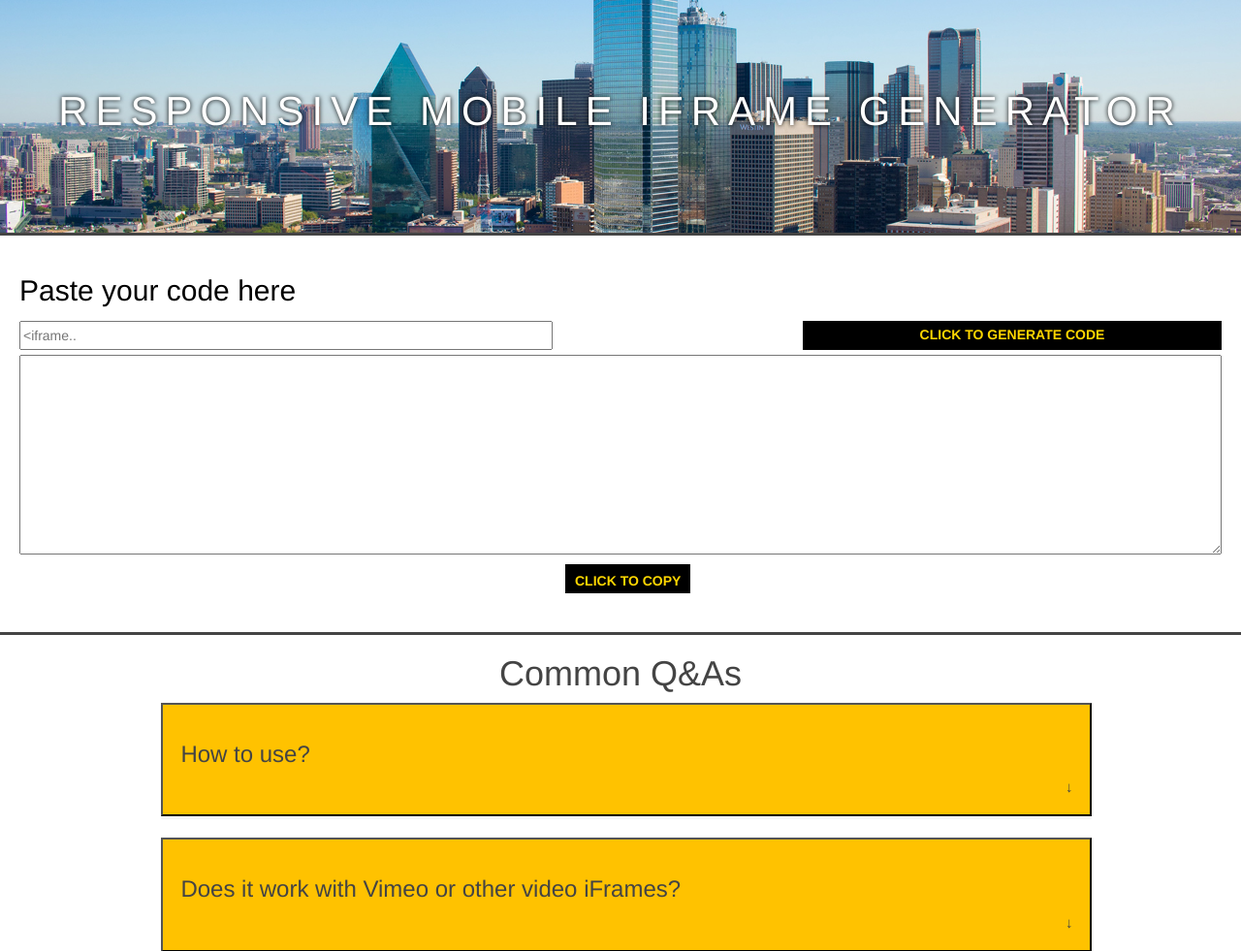
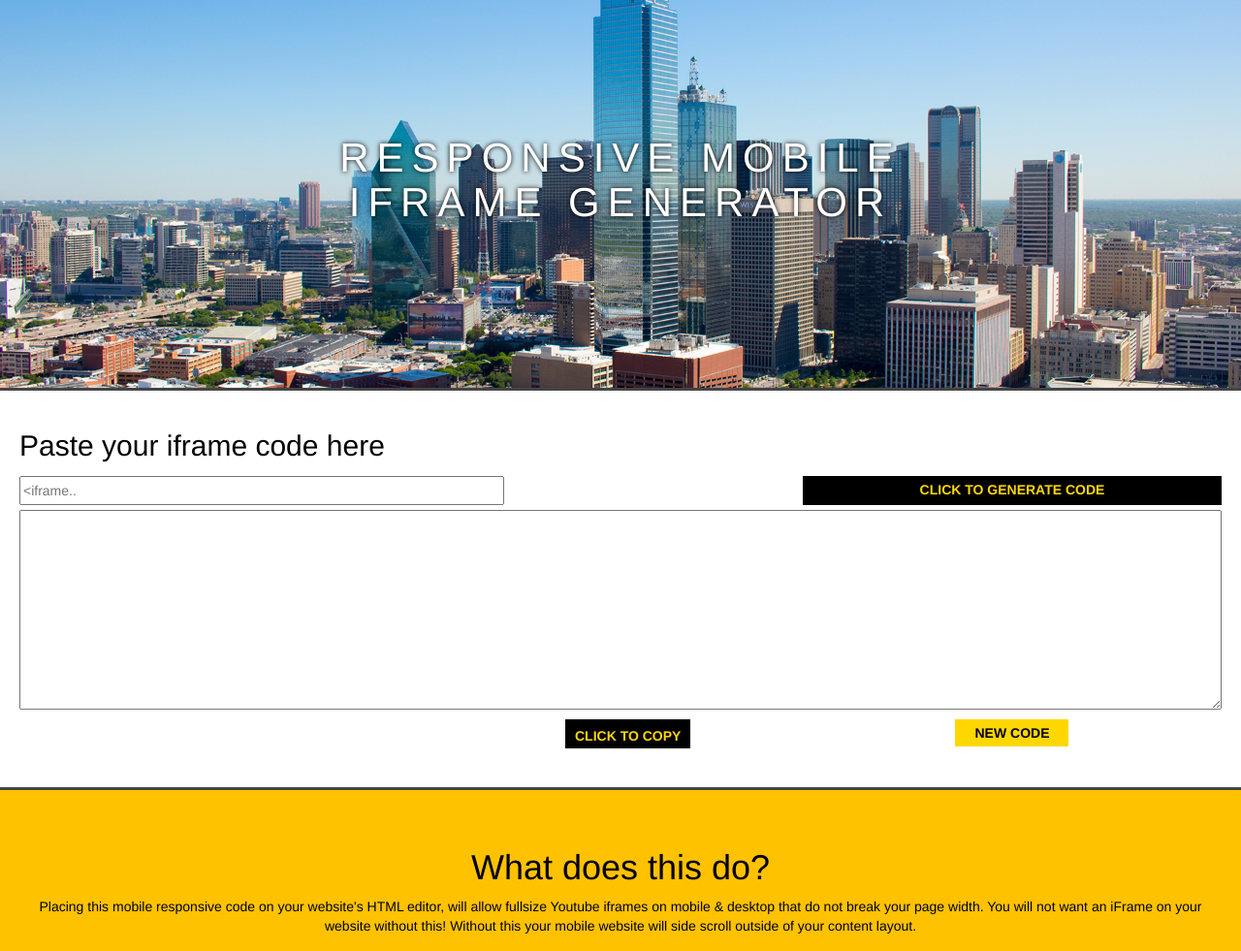
Before and after one commit to rickyhaswifi/entendy.com, a PHP site: page /Youtube-Mobile-Resize/index.html in a window 1280 px wide. Shown: the part 70-1051 px from the top of the page at 97% size. Run offline with PHP 8.4, Linux system fonts and the light colour scheme.

Commit message:
Add files via upload

```diff
--- a/Youtube-Mobile-Resize/index.html
+++ b/Youtube-Mobile-Resize/index.html
@@ -76,7 +76,7 @@
 
 	<div class="pimg1">
     <div class="ptext">
-  <div><h1>Responsive Mobile Iframe Generator</h1></div>
+  <div><h1>Responsive Mobile<br>Iframe Generator</h1></div>
     </div>
   </div>
 
@@ -108,7 +108,7 @@
 		<div id="content-tech">
 
 				<div class="servhead">
-					<h2>Paste your code here</h2>
+					<h2>Paste your iframe code here</h2>
 				</div>
 
 				<div class="oneserv">
@@ -123,11 +123,14 @@
 
 
 				<div class="twoserv">
-					<textarea id="codeOut" rows="10" cols="120" onclick="this.focus();this.select()" readonly="readonly"></textarea><br>
+					<textarea id="codeOut" name="codeOut" rows="10" cols="120" onclick="this.focus();this.select()" readonly="readonly"></textarea><br>
 				</div>
 
 				<div class="threeserv">
 				<button id="copyBlock1" class="button1">Click To Copy</button> <span id="copyAnswer"></span>
+				</div>
+				<div class="fourserv">
+<button id="button_clear" onclick="document.getElementById('tweetTextName').value = ''">New Code</button>
 </div>
 			</div>
 			<!-- CSS Generator-->
@@ -170,7 +173,7 @@
 
 			</script>
 			</br>
-
+<!-- copy text-->
 			<script type="text/javascript">
 			  // Setup the variables
 			var textarea = document.getElementById("codeOut");
@@ -196,12 +199,39 @@
 			</script>
 
 			<div id="ads">
+				<center>
 			<script async src="//pagead2.googlesyndication.com/pagead/js/adsbygoogle.js">
 			</script> <!-- entendy-header -->
 			<ins class="adsbygoogle" data-ad-client="ca-pub-7825991845252848" data-ad-format="auto" data-ad-slot="3304844759" data-full-width-responsive="true" style="display:block"></ins>
 			<script>
 			(adsbygoogle = window.adsbygoogle || []).push({});
 			</script>
+		</center>
+		</div>
+		<div class="what">
+			<h1>What does this do?</h1>
+			<p>Placing this mobile responsive code on your website's HTML editor, will allow fullsize Youtube iframes on mobile & desktop that do not break your page width. You will not want an iFrame on your website without this! Without this your mobile website will side scroll outside of your content layout.</p>
+
+<h2>Example with code</h2>
+<p>Fits all screen sizes</p>
+ <div class="video-container"> <iframe width="560" height="315" src="https://www.youtube.com/embed/IwEMDQIIliM" frameborder="0" allow="accelerometer; autoplay; encrypted-media; gyroscope; picture-in-picture" allowfullscreen></iframe>   </div>  <style> .video-container { position:relative; padding-bottom:56.25%; padding-top:30px; height:0; overflow:hidden; } .video-container iframe, .video-container object, .video-container embed { position:absolute; top:0; left:0; width:100%; height:100%; }  </style>
+
+<h2>Example without code</h2>
+<p>one size for all screen sizes</p>
+<iframe width="560" height="315" src="https://www.youtube.com/embed/IwEMDQIIliM" frameborder="0" allow="accelerometer; autoplay; encrypted-media; gyroscope; picture-in-picture" allowfullscreen></iframe>
+
+
+		</div>
+
+<div id="ads">
+				<center>
+			<script async src="//pagead2.googlesyndication.com/pagead/js/adsbygoogle.js">
+			</script> <!-- entendy-header -->
+			<ins class="adsbygoogle" data-ad-client="ca-pub-7825991845252848" data-ad-format="auto" data-ad-slot="3304844759" data-full-width-responsive="true" style="display:block"></ins>
+			<script>
+			(adsbygoogle = window.adsbygoogle || []).push({});
+			</script>
+		</center>
 		</div>
 
 <div class="QA" id="QA">
@@ -216,7 +246,7 @@
 
 <button class="accordion"><h3>Does it work with Vimeo or other video iFrames?</h3></button>
 <div class="panel">
-  <p>Yes! It will work with any video iFrame</p>
+  <p>Yes! It will work with any video iFrame.</p>
 </div>
 
 
@@ -283,12 +313,14 @@ for (i = 0; i < acc.length; i++) {
 -->
 
 <div id="ads">
+				<center>
 			<script async src="//pagead2.googlesyndication.com/pagead/js/adsbygoogle.js">
 			</script> <!-- entendy-header -->
 			<ins class="adsbygoogle" data-ad-client="ca-pub-7825991845252848" data-ad-format="auto" data-ad-slot="3304844759" data-full-width-responsive="true" style="display:block"></ins>
 			<script>
 			(adsbygoogle = window.adsbygoogle || []).push({});
 			</script>
+		</center>
 		</div>
 
 						<div class="footer">
--- a/Youtube-Mobile-Resize/style.css
+++ b/Youtube-Mobile-Resize/style.css
@@ -9,7 +9,7 @@ body, html {
 
 #ads {
   color: black;
-  background-color: #f4f4f4;
+  background-color: #222;
   border-bottom: #444 3px solid;
   width: 100%
   padding: 20px;
@@ -75,7 +75,7 @@ body, html {
 
 .pimg1 {
 	background-image:url("images/dallas-1080.jpg");
-	min-height:30%;
+	min-height:50%;
 	background-color: #222;
 }
 
@@ -257,6 +257,30 @@ li {
 	transition-duration: 0.3s;
 }
 
+#button_clear {
+	height: 28px;
+	color: black;
+	background: gold;
+	border: 0;
+	padding-left: 20px;
+	padding-right: 20px;
+	font-weight: bold;
+	text-transform: uppercase;
+	transition-duration: 0.3s;
+}
+
+#button_clear:hover {
+	height: 28px;
+	color: white;
+	background: #444;
+	border: 0;
+	padding-left: 20px;
+	padding-right: 20px;
+	font-weight: bold;
+	text-transform: uppercase;
+	transition-duration: 0.3s;
+}
+
 .header {
 	font-family: Arial;
 	color: #00aeef;
@@ -394,10 +418,7 @@ background-image: linear-gradient(-45deg, #ffc200, #fae900);
 /*  CSS Gen CSS */
 
 
-#tweetform, input{
-	height: 30px;
-	width: 550px;
-}
+
 
 .form1 {
   width: 0px;
@@ -499,6 +520,12 @@ height: 100;
 	text-align: center;
 }
 
+.fourserv {
+	grid-column: 4/4;
+	grid-row: 4/4;
+	text-align: center;
+}
+
 }
 
 /* QA STARt*/
@@ -561,6 +588,7 @@ color: white;
 }
 /* QA END*/
 
+
 .footer {
 	font-family: Arial;
 	color: white;
@@ -570,6 +598,19 @@ color: white;
 }
 /* DOESNT DISPLAY MOBILE */
 @media(max-width: 568px) {
+#tweetform, input{
+	height: 30px;
+	width: 365px;
+}
+
+.what {
+	height: 1100px;
+	background-color: #ffc200;
+	color: black;
+	padding: 40px;
+	text-align: center;
+}
+
 	#nav {
 		display: none;
 	}
@@ -586,6 +627,19 @@ color: white;
 }
 /* HIDE THESE FOR DESKTOP*/
 @media(min-width: 568px) {
+
+.what {
+	height: 120%;
+	background-color: #ffc200;
+	color: black;
+	padding: 40px;
+	text-align: center;
+}
+
+	#tweetform, input{
+	height: 30px;
+	width: 500px;
+}
 	.open-slide {
 		display: none;
 	}
```
Lines whose indentation alone changed are shown as unchanged.
